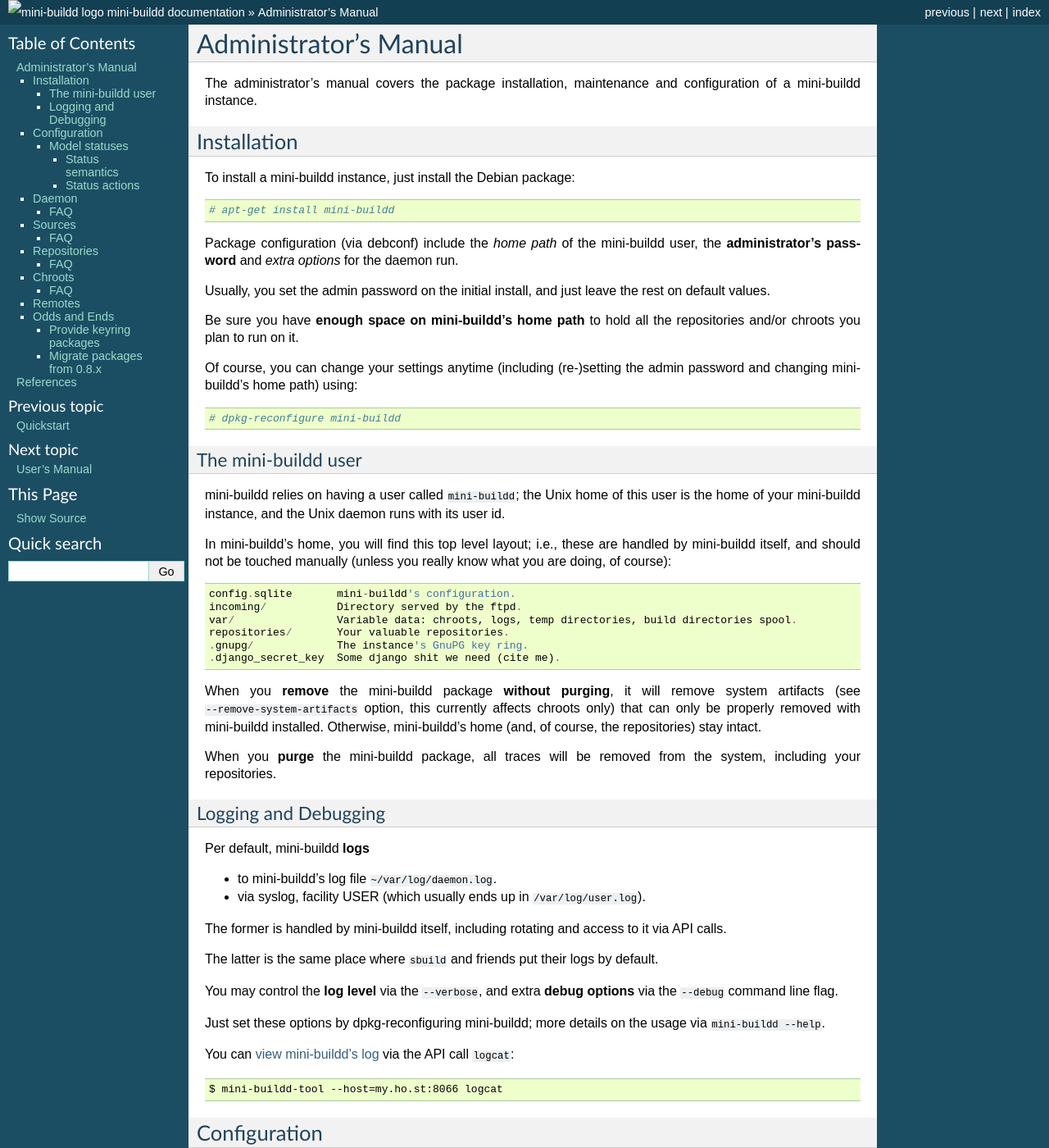
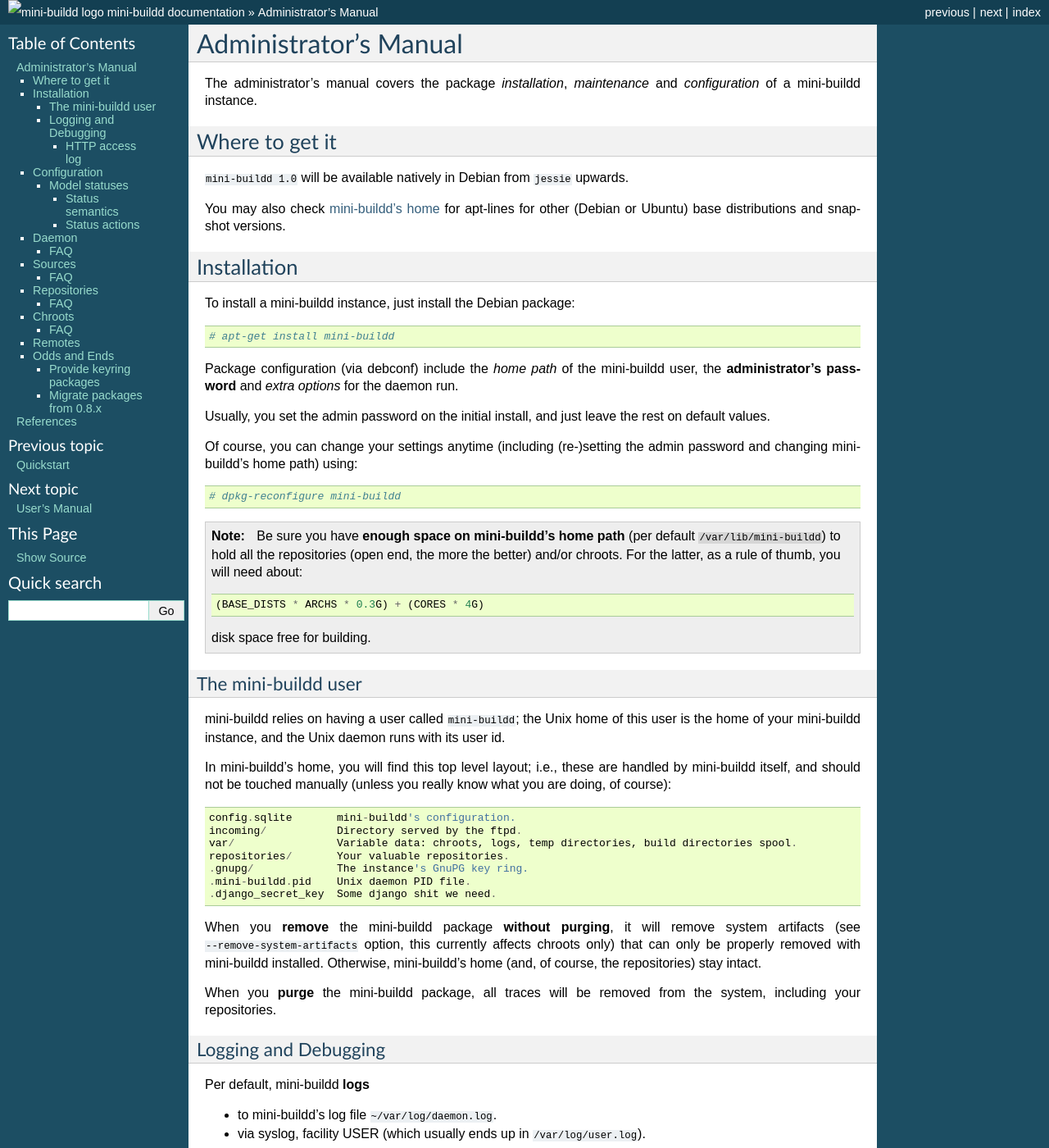
Before and after one commit to SwooshyCueb/mini-buildd, a Sphinx documentation site: the page built from doc/admin.rst, in a window 1280 px wide and 1400 px high. Shown: the whole window at 82% size. Built offline with Sphinx 7.4.7, drawn with Linux system fonts in a browser that asks for light colours; pages that are not in the unit, such as notebooks, are missing from menus; the version number could not be read and is left out; some of the changed text lies outside the part shown.

Commit message:
doc/admin.rst: Some updates...

```diff
--- a/doc/admin.rst
+++ b/doc/admin.rst
@@ -2,10 +2,21 @@
 Administrator's Manual
 ######################
 
-The administrator's manual covers the package installation,
-maintenance and configuration of a mini-buildd instance.
+The administrator's manual covers the package *installation*,
+*maintenance* and *configuration* of a mini-buildd instance.
 
 .. _admin_installation:
+
+***************
+Where to get it
+***************
+
+``mini-buildd 1.0`` will be available natively in Debian from
+``jessie`` upwards.
+
+You may also check `mini-buildd's home
+<http://mini-buildd.installiert.net/>`_ for apt-lines for other
+(Debian or Ubuntu) base distributions and snapshot versions.
 
 ************
 Installation
@@ -22,15 +33,19 @@ the mini-buildd user, the **administrator's password** and
 Usually, you set the admin password on the initial install, and
 just leave the rest on default values.
 
-Be sure you have **enough space on mini-buildd's home path** to
-hold all the repositories and/or chroots you plan to run on
-it.
-
 Of course, you can change your settings anytime (including
 (re-)setting the admin password and changing mini-buildd's home
 path) using::
 
   # dpkg-reconfigure mini-buildd
+
+.. note:: Be sure you have **enough space on mini-buildd's home
+					path** (per default ``/var/lib/mini-buildd``) to hold all the
+					repositories (open end, the more the better) and/or chroots. For the latter, as a rule of thumb, you will need about::
+
+						(BASE_DISTS * ARCHS * 0.3G) + (CORES * 4G)
+
+					disk space free for building.
 
 The mini-buildd user
 ====================
@@ -48,7 +63,8 @@ course)::
   var/                Variable data: chroots, logs, temp directories, build directories spool.
   repositories/       Your valuable repositories.
   .gnupg/             The instance's GnuPG key ring.
-  .django_secret_key  Some django shit we need (cite me).
+  .mini-buildd.pid    Unix daemon PID file.
+  .django_secret_key  Some django shit we need.
 
 When you **remove** the mini-buildd package **without purging**,
 it will remove system artifacts (see
@@ -85,15 +101,20 @@ You can `view mini-buildd's log
 
   $ mini-buildd-tool --host=my.ho.st:8066 logcat
 
+HTTP access log
+---------------
+Mini-buildd also keeps a standard HTTP access log in ``~/var/log/access.log``.
+
+
 .. _admin_configuration:
 
 *************
 Configuration
 *************
-When mini-buildd runs, it's basically acts as a web server, with
+When mini-buildd runs, it's basically acts as a *web server*, with
 a django web application running on it.
 
-mini-buildd's configuration consists of related django model
+mini-buildd's *configuration* consists of related django model
 instances, and their configuration is done via Django's 'admin'
 application. On the mini-buildd home page, just hit on
 `Configuration </admin/mini_buildd/>`_ (left top) to enter.
```
